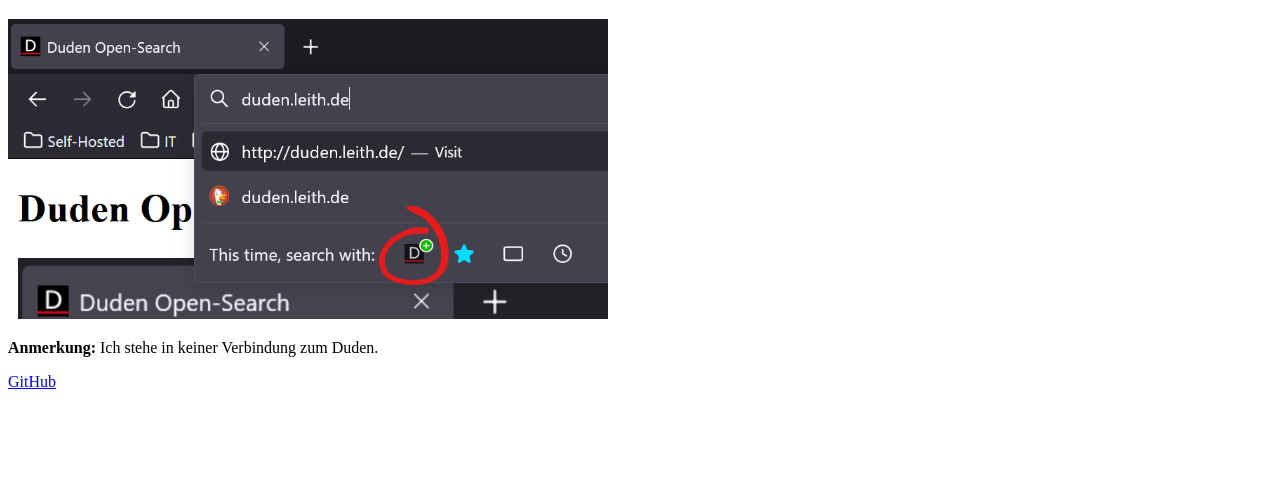
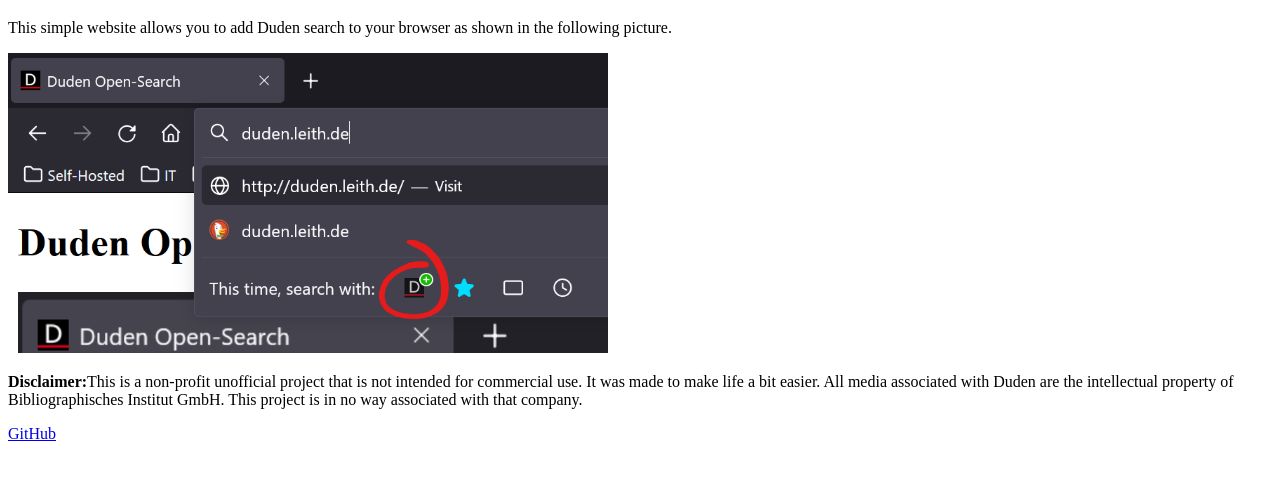
Before and after one commit to maxileith/duden_opensearch, a plain HTML site: page index.html in a window 1280 px wide. Shown: the part 61-538 px from the top of the page. Drawn offline with Linux system fonts and the light colour scheme.

Commit message:
German --> English

```diff
--- a/index.html
+++ b/index.html
@@ -17,10 +17,16 @@
     </head>
     <body>
         <h1>Duden Open-Search</h1>
+        <p>
+            This simple website allows you to add Duden search to your browser as shown in the
+            following picture.
+        </p>
         <img src="i.png" style="width: 100%; max-width: 600px" />
         <p>
-            <strong>Anmerkung:</strong> Ich stehe in keiner Verbindung zum
-            Duden.
+            <strong>Disclaimer:</strong>This is a non-profit unofficial project that is not
+            intended for commercial use. It was made to make life a bit easier. All media
+            associated with Duden are the intellectual property of Bibliographisches Institut
+            GmbH. This project is in no way associated with that company.
         </p>
         <a href="https://github.com/maxileith/duden-opensearch" targer="_blank">GitHub</a>
     </body>
```
